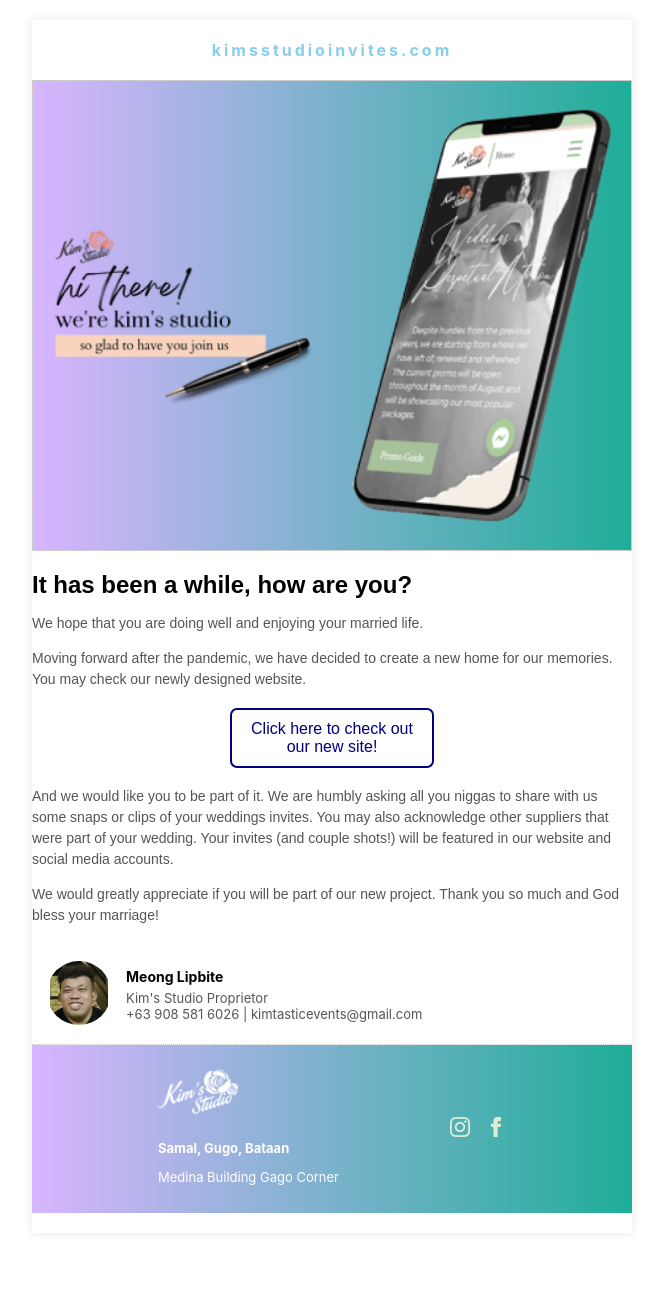
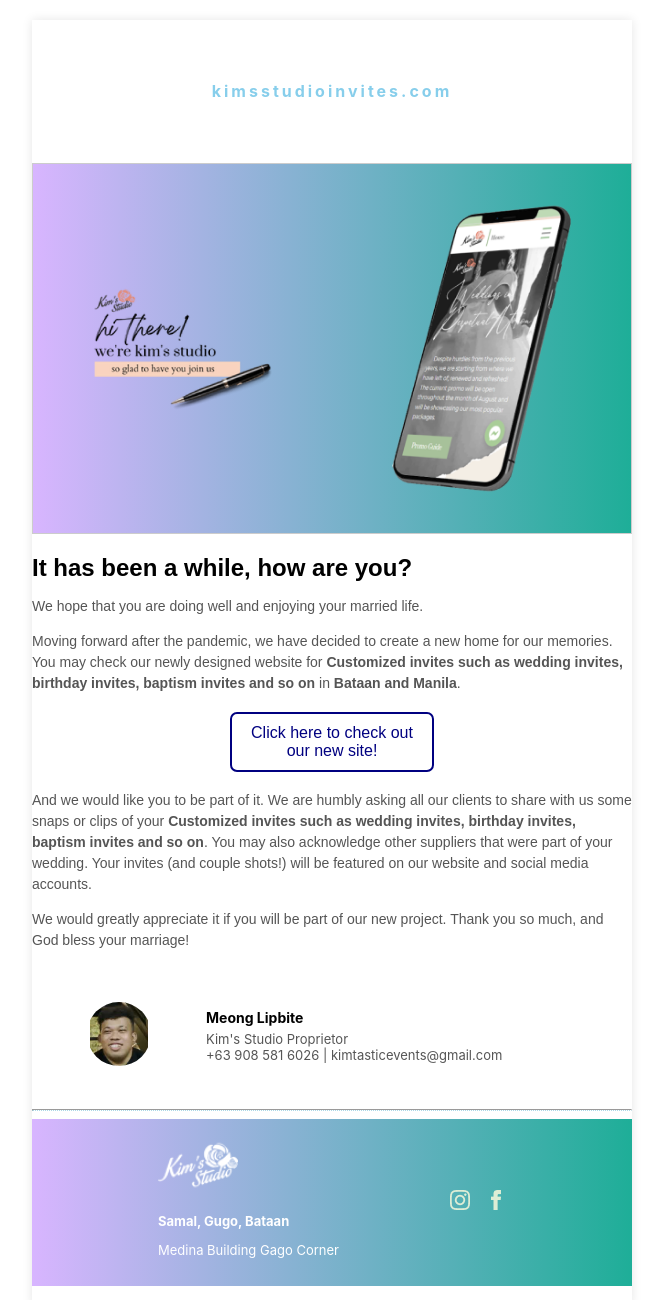
Before and after one commit to glennbuen/kimstudio, a plain HTML site: page index.html in a window 1280 px wide. Shown: the whole page, without its empty margins (308-971 px from the left). Before the commit the page ends 1253 px from the top, so only its background shows below. Drawn offline with Linux system fonts and the light colour scheme.

Commit message:
Add files via upload

```diff
--- a/index.html
+++ b/index.html
@@ -3,70 +3,96 @@
 <head>
     <meta charset="UTF-8">
     <meta name="viewport" content="width=device-width, initial-scale=1.0">
-    <title>Kim's Studio Invitation</title>
+    <title>Kim's Studio Invitation | Wedding Invites, Birthday Invites, Baptism Invites in Bataan, Manila, Samal</title>
+    <meta name="description" content="Kim's Studio offers beautifully designed wedding invites, birthday invites, and baptism invites in Bataan, Manila, and Samal. Check out our new website for custom designs!">
+    <meta name="keywords" content="wedding invites, birthday invites, baptism invites, Bataan Philippines, Manila, Samal, custom invitations">
+    <meta name="author" content="Kim's Studio">
     <link rel="stylesheet" href="styles.css">
+    <!-- Schema Markup for Local Business -->
+    <script type="application/ld+json">
+    {
+      "@context": "https://schema.org",
+      "@type": "LocalBusiness",
+      "name": "Kim's Studio",
+      "image": "https://www.kimsstudioinvites.com/logo.png",
+      "description": "Kim's Studio offers beautifully designed wedding invites, birthday invites, and baptism invites in Bataan, Manila, and Samal.",
+      "address": {
+        "@type": "PostalAddress",
+        "streetAddress": "Medina Building Gago Corner",
+        "addressLocality": "Samal",
+        "addressRegion": "Bataan",
+        "postalCode": "2100",
+        "addressCountry": "Philippines"
+      },
+      "telephone": "+63 908 581 6026",
+      "email": "kimtasticevents@gmail.com",
+      "url": "https://www.kimsstudioinvites.com"
+    }
+    </script>
 </head>
 <body>
-    <div class="container">
+    <main class="container">
         <!-- Header -->
-        <div class="header">
-            kimsstudioinvites.com
-        </div>
+        <header class="header">
+            <h1><div class="header">
+                kimsstudioinvites.com
+            </div></h1>
+        </header>
 
         <!-- Content Section -->
-        <div class="content">
-            <div class="content-left">
-                <img src="📷 logo.png" alt="Pen Image">
-            </div>
-            <div class="content-right">
-                <img src="📷 phone.png" alt="Phone Image">
-            </div>
-        </div>
+        <section class="content">
+            <figure class="content-left">
+                <img src="📷 logo.png" alt="Kim's Studio Wedding Invites Design">
+            </figure>
+            <figure class="content-right">
+                <img src="📷 phone.png" alt="Kim's Studio Birthday Invites Design">
+            </figure>
+        </section>
 
         <!-- Message Section -->
-        <div class="message">
-            <div class="mheader">
+        <article class="message">
+            <header class="mheader">
                 <h2>It has been a while, how are you?</h2>
                 <p>We hope that you are doing well and enjoying your married life.</p>
-                <p>Moving forward after the pandemic, we have decided to create a new home for our memories. You may check our newly designed website.</p>
-            </div>
-        </div>
+                <p>Moving forward after the pandemic, we have decided to create a new home for our memories. You may check our newly designed website for <strong> Customized invites such as wedding invites, birthday invites, baptism invites and so on</strong> in <strong>Bataan and Manila</strong>.</p>
+            </header>
+        </article>
 
         <!-- Button -->
         <a href="http://kimsstudioinvites.com" class="button">Click here to check out our new site!</a>
 
         <!-- Second Message Section -->
-        <div class="message">
-            <div class="mheader">
-                <p>And we would like you to be part of it. We are humbly asking all you niggas to share with us some snaps or clips of your weddings invites. You may also acknowledge other suppliers that were part of your wedding. Your invites (and couple shots!) will be featured in our website and social media accounts.</p>
-                <p>We would greatly appreciate if you will be part of our new project. Thank you so much and God bless your marriage!</p>
-            </div>
-        </div>
+        <article class="message">
+            <header class="mheader">
+                <p>And we would like you to be part of it. We are humbly asking all our clients to share with us some snaps or clips of your <strong>Customized invites such as wedding invites, birthday invites, baptism invites and so on</strong>. You may also acknowledge other suppliers that were part of your wedding. Your invites (and couple shots!) will be featured on our website and social media accounts.</p>
+                <p>We would greatly appreciate it if you will be part of our new project. Thank you so much, and God bless your marriage!</p>
+            </header>
+        </article>
 
         <!-- Card Section -->
-        <div class="card">
+        <section class="card">
             <div class="top-section">
-                <div class="profile-image">
-                    <img src="mEONG.PNG" alt="Meong Lipbite">
-                </div>
+                <figure class="profile-image">
+                    <img src="mEONG.PNG" alt="Meong Lipbite - Kim's Studio Proprietor">
+                </figure>
                 <div class="contact-info">
-                    <div class="name">Meong Lipbite</div>
+                    <h2 class="name">Meong Lipbite</h2>
                     <p class="title">Kim's Studio Proprietor</p>
                     <p class="phone">+63 908 581 6026 | <span class="email">kimtasticevents@gmail.com</span></p>
                 </div>
             </div>
-            <div class="separator"></div>
-            <div class="bottom-section">
+            <hr class="separator">
+            <footer class="bottom-section">
                 <div class="logo">
-                    <img src="small.png" alt="Kim's Studio Logo">
+                    <img src="small.png" alt="Kim's Studio Logo - Wedding, Birthday, Baptism Invites">
                     <p class="strong">Samal, Gugo, Bataan</p>
                     <p>Medina Building Gago Corner</p>
                 </div>
                 <div class="social-icons">
-                    <img src="🐦 Social.png" alt="Instagram Icon">
+                    <img src="🐦 Social.png" alt="Kim's Studio Instagram Profile">
                 </div>
-            </div>
-        </div>
-    </div>
+            </footer>
+        </section>
+    </main>
 </body>
 </html>
```
